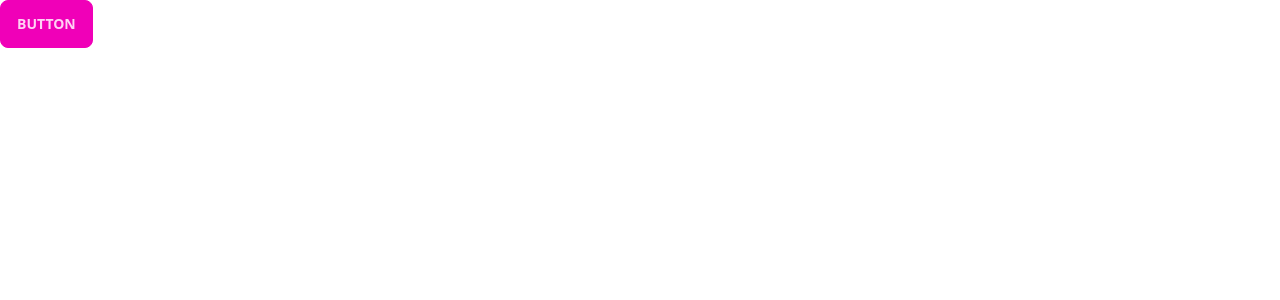
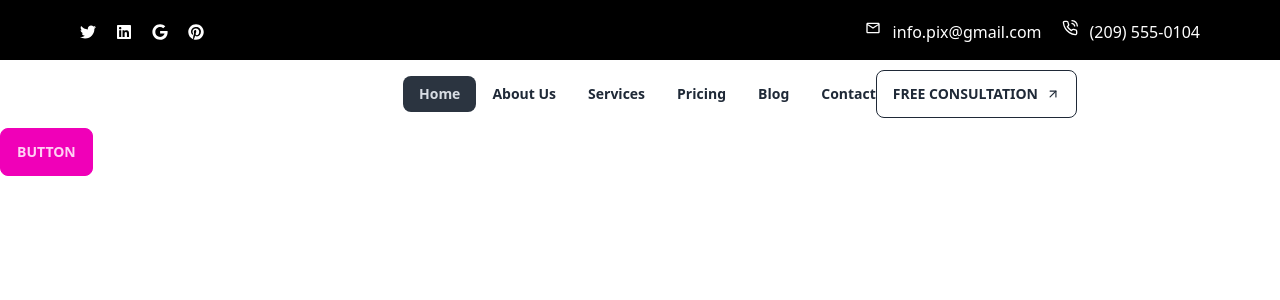
Before and after one commit to Rayhan108/creative-peoples-design, a React (Vite) app: page / in a window 1280 px wide. Shown: the top 300 px of the page. Built offline with nearby package versions, Linux system fonts and the light colour scheme.

Commit message:
added navbar

```diff
--- a/package.json
+++ b/package.json
@@ -14,6 +14,7 @@
     "match-sorter": "^6.3.1",
     "react": "^18.2.0",
     "react-dom": "^18.2.0",
+    "react-icons": "^4.9.0",
     "react-router-dom": "^6.13.0",
     "sort-by": "^1.2.0"
   },
--- a/src/Shared/Navbar.jsx
+++ b/src/Shared/Navbar.jsx
@@ -1,10 +1,87 @@
+import { Link, NavLink } from "react-router-dom";
+import Container from "../component/Container";
+import logo from "../assets/icon/Logo (1).png"
+import { FiArrowUpRight,FiPhoneCall } from "react-icons/fi";
+import { MdOutlineEmail } from "react-icons/md";
+import { FaGoogle, FaLinkedin, FaPinterest, FaTwitter} from "react-icons/fa";
+const Navbar = () => {
+    const navRoutes = (
+        <>
+          <li>
+            <NavLink className=" font-bold" to="/">Home</NavLink>
+          </li>
+          <li>
+            <NavLink to="/about"  className=" font-bold">About Us</NavLink>
+          </li>
+
+           <li> <NavLink to="/services" className=" font-bold">Services</NavLink>
+          </li>
+          <li>
+            <NavLink to="/pricing" className=" font-bold">Pricing</NavLink>
+          </li>
+        <li>    <NavLink to="/blog" className=" font-bold">Blog</NavLink></li>
+      <li>      <NavLink to="/contact" className=" font-bold">Contact</NavLink></li>
+
+        </>
+      );
+    return (
+     <>
+         <div style={{height:"60px"}} className=" bg-black">
+     <Container >
+<div className=" flex flex-row justify-between items-center ">
+<div className=" ">
+       <ul className=" text-white flex flex-row mt-5">
+       <li className=" mr-5"><FaTwitter></FaTwitter></li>
+       <li className=" mr-5"><FaLinkedin></FaLinkedin></li>
+       <li className="  mr-5"><FaGoogle></FaGoogle></li>
+       <li className=" "><FaPinterest></FaPinterest></li>
+       </ul>
+        </div>
+
+        <div className="mt-5">
+<ul className="flex flex-row text-white">
+<li className="mr-5 flex flex-row"><MdOutlineEmail ></MdOutlineEmail><span className="ml-3"> info.pix@gmail.com</span></li>
+<li className="flex flex-row "><FiPhoneCall className=""></FiPhoneCall><span className="ml-3">(209) 555-0104</span></li>
+</ul>
+        </div>
+</div>
+        </Container>
+      </div>
+      {/* ------------------ */}
+
+         <div className="navbar bg-base-100 ">
+
+        <div className="navbar-start">
+          <div className="dropdown ">
+            <label tabIndex={0} className="btn btn-ghost lg:hidden">
+              <svg xmlns="http://www.w3.org/2000/svg" className="h-5 w-5" fill="none" viewBox="0 0 24 24" stroke="currentColor"><path strokeLinecap="round" strokeLinejoin="round" strokeWidth="2" d="M4 6h16M4 12h8m-8 6h16" /></svg>
+            </label>
+            <ul tabIndex={0} className="nav menu menu-sm dropdown-content mt-3 p-2 shadow bg-base-100 rounded-box w-52">
 
 
-const Navbar = () => {
-    return (
-        <div>
+                <ul className="p-2">
+                  {navRoutes}
+            </ul>
+            </ul>
+          </div>
 
+          <Link className=" normal-case text-xl " style={{marginLeft:"199px"}}>
+
+            <img  style={{height:"32px",width:"200px"}}  src={logo} alt="" />
+          </Link>
         </div>
+        <div className="nav navbar-center hidden lg:flex ml-48" >
+          <ul className="menu menu-horizontal px-1">
+          {navRoutes}
+          </ul>
+        </div>
+
+        <div className="navbar-end " style={{marginRight:"195px"}}>
+          <Link className="btn btn-outline">Free Consultation<FiArrowUpRight></FiArrowUpRight></Link>
+        </div>
+
+      </div>
+     </>
     );
 };
 
--- /dev/null
+++ b/src/component/Container.jsx
@@ -0,0 +1,13 @@
+
+
+const Container = ({children}) => {
+    return (
+        <div>
+             <div className='max-w-7xl mx-auto xl:px-20 md:px-10 sm:px-2 px-4'>
+      {children}
+    </div>
+        </div>
+    );
+};
+
+export default Container;
--- a/src/index.css
+++ b/src/index.css
@@ -1,3 +1,9 @@
 @tailwind base;
 @tailwind components;
 @tailwind utilities;
+.nav a.active{
+    color: rgb(235, 191, 34);
+}
+.nav a{
+    background-color:transparent;
+}
```
Also changed, not shown: .eslintrc.cjs, src/assets/icon/Logo (1).png (renamed from src/assets/Logo (1).png), 1 other file (tests, documents, lock files or other folders).
